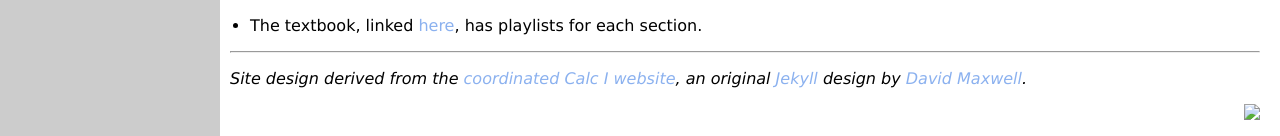
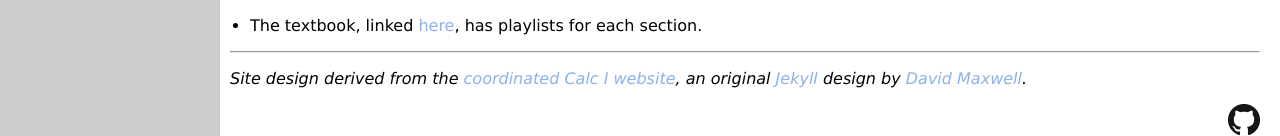
Before and after one commit to uaf-math/math113, a Jekyll site: the page built from index.md, in a window 1280 px wide and 1072 px high. Shown: the part 936-1072 px from the top of the window. Built offline with Jekyll 4.4.1, drawn with Linux system fonts in a browser that asks for light colours.

Commit message:
use hamburger and github images; links were already there

```diff
--- a/index.md
+++ b/index.md
@@ -52,4 +52,4 @@ to see
 ---
 _Site design derived from the [coordinated Calc I website](https://uaf-math251.github.io/), an original [Jekyll](https://jekyllrb.com/) design by [David Maxwell](https://damaxwell.github.io/)._
 
-[<img src="assets/images/GitHub-Mark-32px.png" align="right">](https://github.com/uaf-math251/calc2 "github repository for this site")
+[<img src="assets/images/GitHub-Mark-32px.png" align="right">](https://github.com/uaf-math251/math113 "github repository for this site")
```
Also changed, not shown: assets/images/GitHub-Mark-32px.png (added), assets/images/menu.svg (added).
